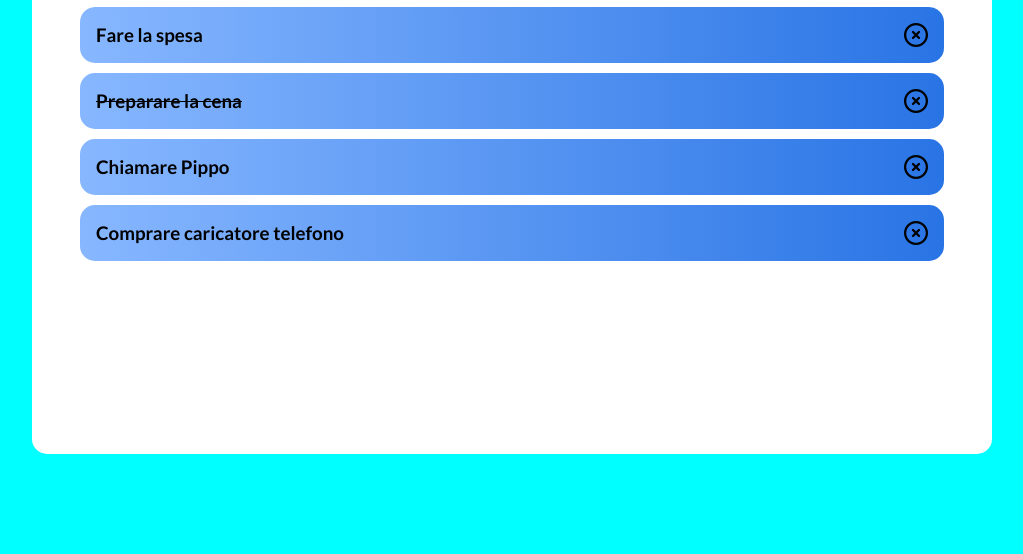
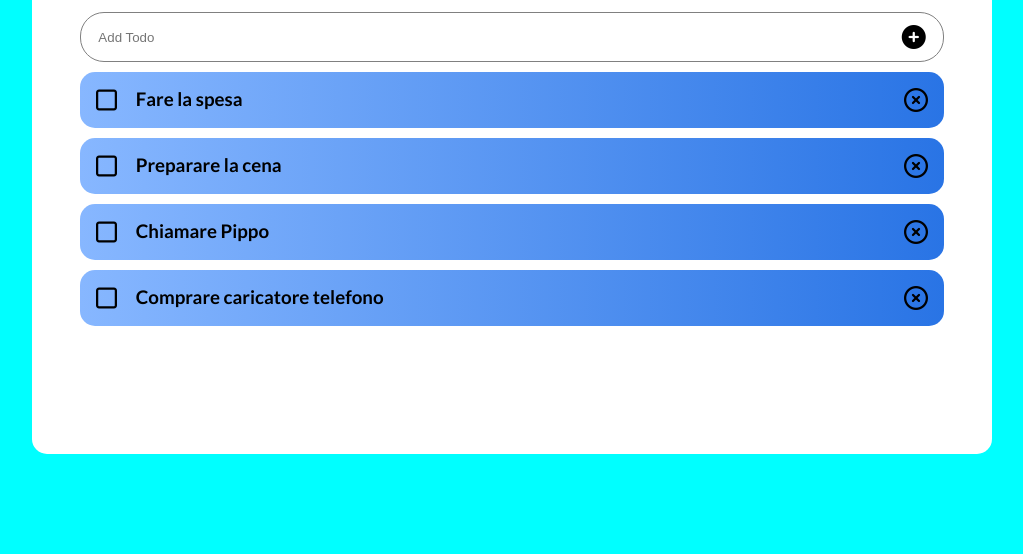
Before and after one commit to saragrigolin/vue-todolist, a plain HTML site: page index.html in a window 1280 px wide. Shown: the part 246-800 px from the top of the page, without its empty margins (128-1151 px from the left). Drawn offline with nearby package versions, Linux system fonts and the light colour scheme.

Commit message:
milestone 2

```diff
--- a/css/style.css
+++ b/css/style.css
@@ -25,6 +25,14 @@ html {
     padding: 3em;
 }
 
+.header {
+    height: 100px;
+}
+
+main {
+    height: calc(100% - 100px);
+}
+
 .add-to-do {
     margin: 10px 0;
 }
@@ -34,7 +42,9 @@ html {
     border-radius: 1.5em;
     display: flex;
     justify-content: space-around;
+    align-items: center;
     padding: 10px;
+    height: 50px;
 }
 
 .input:focus-within {
@@ -59,6 +69,10 @@ i {
     cursor: pointer;
 }
 
+.todo-text {
+    display: flex;
+}
+
 .todo-list li {
     padding: 1em;
     background: linear-gradient(90deg,#87b7ff, #2974e5);
@@ -69,6 +83,11 @@ i {
     justify-content: space-around;
 }
 
+.todo-list {
+    height: calc(100% - 50px);
+    overflow-y: auto;
+}
+
 .todo-list .todo-text {
     width: calc(100% - 1.5em);
 }
@@ -77,6 +96,10 @@ i {
     font-size: 1.5em;
 }
 
+.todo-list h3 {
+    margin-left: 1em;
+}
+
 h3.line-through {
     text-decoration: line-through;
 }
--- a/index.html
+++ b/index.html
@@ -33,9 +33,10 @@
                     <ul>
                         <li v-for="todo in todos">
                             <div class="todo-text">
-                                <h3 :class="(todo.done == true) ? 'line-through' : ''">{{todo.text}}</h3>
+                                <i class="far" :class="(todo.done == false) ? 'fa-square' : 'fa-check-square'" @click="todo.done = !todo.done"></i>
+                                <h3 :class="(todo.done == true) ? 'line-through' : ''" @click="todo.done = !todo.done">{{todo.text}}</h3>
                             </div>
-                            <i class="far fa-times-circle"></i>
+                            <i @click="removeTodo(index)" class="far fa-times-circle"></i>
                         </li>
                     </ul>
                 </div>
--- a/js/script.js
+++ b/js/script.js
@@ -24,7 +24,7 @@ const app = new Vue (
                 },
                 {
                     text: 'Preparare la cena',
-                    done: true
+                    done: false
                 },
                 {
                     text: 'Chiamare Pippo',
@@ -35,6 +35,11 @@ const app = new Vue (
                     done: false
                 }
             ]
+        },
+        methods: {
+            removeTodo: function (index) {
+                this.todos.splice(index, 1);
+            }
         }
     }
 )
```
